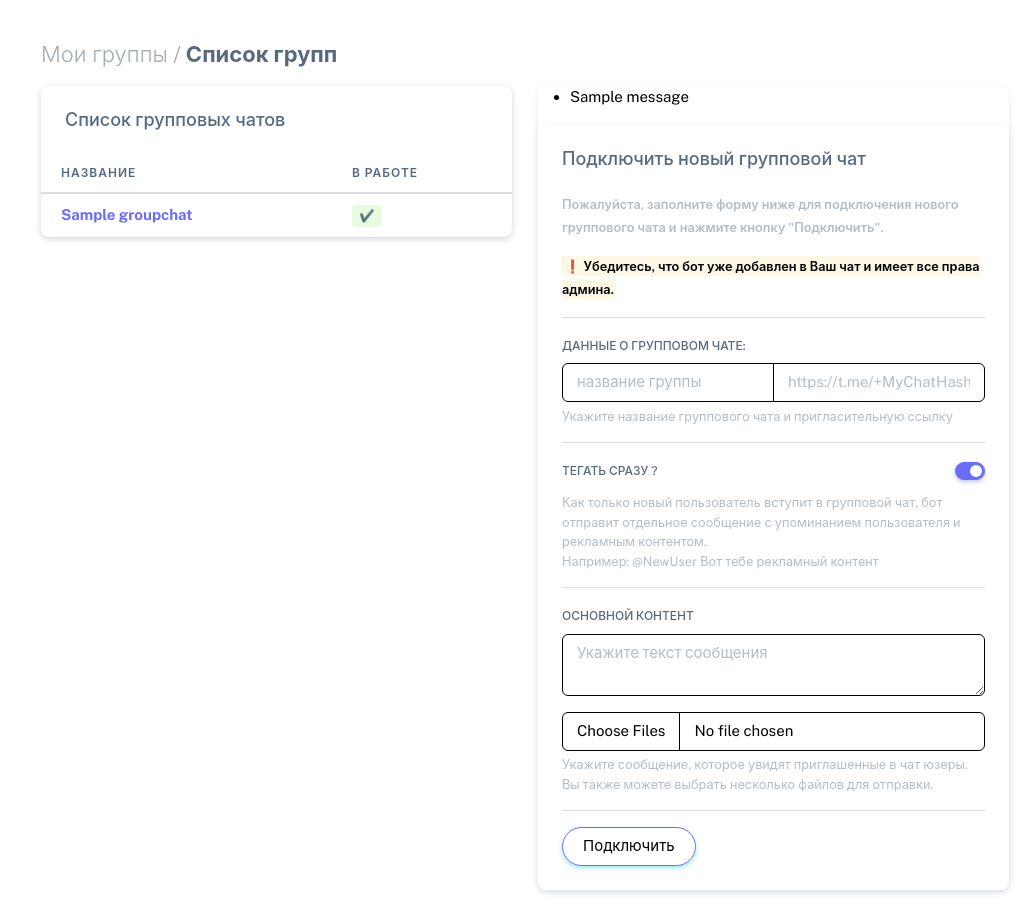
After one commit to DaniilSh23/tag-bot, a Django app: template webapp/templates/webapp/groups_list.html in a window 1280 px wide. The commit adds this page. Shown: the whole page, without its empty margins (245-1280 px from the left). Run offline with Django 5.2, Linux system fonts and the light colour scheme; tables that the repository leaves empty hold one stand-in row (values such as "Sample post"); the template is opened without the code that fills it: values that come from a table or form of the project are taken from there, most other values are stand-ins (such as "Sample title", 1, 10 or a date in 2020); one stand-in notice (Sample message) is shown; parts of the project's set-up code (start-up, migrations or seed data) failed here and were passed over; some libraries are stand-ins or nearby versions.

Commit message:
сделана часть функционала по подключению новых групп

```diff
--- a/tgbot/handlers/main_handlers.py
+++ b/tgbot/handlers/main_handlers.py
@@ -23,6 +23,8 @@ async def start_handler(_, update):
     button_data = (
         ('💲 Мой баланс', f"{BASE_HOST}{reverse(viewname='webapp:balance')}"
                          f"?token={BOT_TOKEN}&tlg_id={update.from_user.id}"),
+        ('🗃 Мои группы', f"{BASE_HOST}{reverse(viewname='webapp:groups')}"
+                         f"?token={BOT_TOKEN}&tlg_id={update.from_user.id}"),
     )
     await update.reply_text(
         text=f'👋 Привет!\n\nЭто бот теггер. Он тегает людей в Ваших групповых чатах.',
--- a/webapp/models.py
+++ b/webapp/models.py
@@ -92,3 +92,37 @@ class Transaction(models.Model):
         ordering = ['-id']
         verbose_name = 'транзакция'
         verbose_name_plural = 'транзакции'
+
+
+class GroupChats(models.Model):
+    """
+    Модель для хранения инфы о подключенных групповых чатах.
+    """
+    bot_user = models.ForeignKey(verbose_name='владелец', to=BotUser, on_delete=models.CASCADE)
+    name = models.CharField(verbose_name='название', max_length=100)
+    link = models.URLField(verbose_name='ссылка')
+    group_tlg_id = models.CharField(verbose_name='TG ID чата', max_length=200, blank=True, null=True)
+    msg_text = models.TextField(verbose_name='текст сообщения')
+    tag_now = models.BooleanField(verbose_name='тегать сразу', default=False)
+    bot_rights_checked = models.BooleanField(verbose_name='права бота проверены', default=False)
+    in_work = models.BooleanField(verbose_name='в работе', default=False)
+    paid_by = models.DateTimeField(verbose_name='оплачена до', auto_now_add=False, auto_now=False, blank=True, null=True)
+    created_at = models.DateTimeField(verbose_name='когда создана', auto_now_add=True)
+
+    class Meta:
+        ordering = ['-id']
+        verbose_name = 'групповой чат'
+        verbose_name_plural = 'групповые чаты'
+
+
+class GroupChatFiles(models.Model):
+    """
+    Файлы для групповых чатов
+    """
+    group_chat = models.ForeignKey(verbose_name='групповой чат', to=GroupChats, on_delete=models.CASCADE)
+    file = models.FileField(verbose_name='файл', upload_to='group_chats')
+
+    class Meta:
+        ordering = ['-id']
+        verbose_name = 'файл для гр.чата'
+        verbose_name_plural = 'файлы для гр.чатов'
--- a/webapp/templates/webapp/check_payment.html
+++ b/webapp/templates/webapp/check_payment.html
@@ -46,7 +46,7 @@
                             <div class="card-body demo-vertical-spacing demo-only-element">
                                 <small class="text-light fw-semibold"><b>Подтвердите</b> или <b>отклоните платёж</b>, нажав соответствующие кнопки. Вы также можете указать какой-либо комментарий. Он будет отправлен пользователю как в случае отклонения платежа, так и в случае подтверждения.</small>
                                 <div class="input-group">
-                                    <textarea name="bill_comment" id="bill_comment" cols="30" rows="5" placeholder="Укажите какой-либо комментарий. Это поле можно оставить пустым."></textarea>
+                                    <textarea class="my-filling-fields" name="bill_comment" id="bill_comment" cols="30" rows="5" placeholder="Укажите какой-либо комментарий. Это поле можно оставить пустым."></textarea>
                                 </div>
                                 <div class="input-group">
                                     <button class="btn rounded-pill btn-info btn-outline-primary my-btn-clr" type="submit" id="confirmPaymentButton">✅ Подтвердить</button>
--- /dev/null
+++ b/webapp/templates/webapp/groups_list.html
@@ -0,0 +1,156 @@
+{% extends 'webapp/base.html' %}
+
+{% block 'title' %}
+    Мои группы
+{% endblock %}
+
+{% block 'body' %}
+<div class="row">
+    <h4 class="fw-bold py-3 mb-1"><span class="text-muted fw-light">Мои группы /</span> Список групп</h4>
+
+    <div class="col-xl-6 my-form-border">
+        <div class="card mb-4 my-form-area">
+            <div class="card my-form-area">
+                <h5 class="card-header">Список групповых чатов</h5>
+                <div class="table-responsive text-nowrap">
+                    <table class="table">
+                        <thead>
+                            <tr>
+                                <th>Название</th>
+                                <th>В работе</th>
+                            </tr>
+                        </thead>
+                        {% for i_group in groups %}
+                            <tbody class="table-border-bottom-0">
+                                <tr>
+                                    <td>
+                                        <a href="{% url 'webapp:group_detail' group_id=i_group.id%}"><i class="fab fa-angular fa-lg text-danger me-0"></i><strong>{{ i_group.name }}</strong></a>
+                                    </td>
+                                    <td>
+                                        {% if i_group.in_work %}
+                                            <span class="badge bg-label-success me-0">✔️</span>
+                                        {% else %}
+                                            <span class="badge bg-label-danger me-0">✖️</span>
+                                        {% endif %}
+                                    </td>
+                                </tr>
+                            </tbody>
+                        {% empty %}
+                            <div class="divider divider-info divider-dotted">
+                                <div class="divider-text">
+                                    <p class="text-muted mb-0">🤷‍♂️ Пока что групп нет...</p>
+                                </div>
+                            </div>
+                        {% endfor %}
+                    </table>
+                </div>
+              </div>
+        </div>
+    </div>
+
+    <div class="col-xl-6 my-form-border">
+        <div class="card mb-1 my-form-area">
+            <form id="interestsForm" action="{% url 'webapp:sec_pay_step' %}" method="post" enctype="multipart/form-data">
+                {% csrf_token %}
+
+                {% if messages %}
+                    <ul class="messages">
+                        {% for message in messages %}
+                            <li{% if message.tags %} class="{{ message.tags }}"{% endif %}>{{ message }}</li>
+                        {% endfor %}
+                    </ul>
+                {% endif %}
+
+                <input type="hidden" name="bill_hash" value="{{ bill_hash }}">
+                <div class="row">
+                    <div class="col-12">
+                        <div class="card">
+                            <h5 class="card-header">Подключить новый групповой чат</h5>
+                            <div class="card-body demo-vertical-spacing demo-only-element">
+                                <small class="text-light fw-semibold">Пожалуйста, заполните форму ниже для подключения нового группового чата и нажмите кнопку "Подключить".</small>
+                                <p><small class="text-light fw-semibold"><mark>❗️ Убедитесь, что бот уже добавлен в Ваш чат и имеет все права админа.</mark></small></p>
+
+                                <hr>
+
+                                <div class="mb-3">
+                                    <label class="form-label" for="group_chat_data">
+                                        Данные о групповом чате:
+                                    </label>
+                                    <div class="input-group" id="group_chat_data">
+                                        <input type="text" name="group_name" class="form-control my-filling-fields" placeholder="название группы" aria-label="название группы" required>
+                                        <input type="url" name="group_link" class="form-control my-filling-fields" placeholder="https://t.me/+MyChatHash123" aria-label="ссылка на группу" required>
+                                    </div>
+                                    <div class="form-text">Укажите название группового чата и пригласительную ссылку</div>
+                                </div>
+
+                                <hr>
+
+                                <div class="flex-grow-1 row">
+                                    <div class="col-9 mb-sm-0 mb-0">
+                                        <label class="form-label" for="tag_now">
+                                            Тегать сразу ?
+                                        </label>
+                                    </div>
+                                    <div class="col-3 text-end">
+                                        <div class="form-check form-switch">
+                                            <input name="tag_now" id="tag_now" class="form-check-input float-end" type="checkbox" role="switch" checked>
+                                        </div>
+                                    </div>
+                                    <div class="col-auto form-text">
+                                        Как только новый пользователь вступит в групповой чат, бот отправит отдельное сообщение с упоминанием пользователя и рекламным контентом.<br>Например: @NewUser Вот тебе рекламный контент
+                                    </div>
+                                </div>
+
+                                <hr>
+
+                                <div class="mb-3">
+                                    <label class="form-label" for="main_content">
+                                        Основной контент
+                                    </label>
+                                    <div class="input-group input-group-merge" id="main_content">
+                                        <textarea class="form-control my-filling-fields" aria-label="With textarea" placeholder="Укажите текст сообщения" required></textarea>
+                                    </div>
+                                </div>
+                                <div class="mb-3">
+                                    <input type="file" name="group_chat_file" class="form-control my-filling-fields" aria-describedby="inputGroupFileAddon04" aria-label="Upload" multiple>
+                                    <div class="col-auto form-text">
+                                        Укажите сообщение, которое увидят приглашенные в чат юзеры. Вы также можете выбрать несколько файлов для отправки.
+                                    </div>
+                                </div>
+
+                                <hr>
+
+                                <div class="mb-3">
+                                    <div class="input-group">
+                                        <button class="btn rounded-pill btn-info btn-outline-primary my-btn-clr" type="submit" id="inputFileButton">Подключить</button>
+                                    </div>
+                                </div>
+                            </div>
+                        </div>
+                    </div>
+                </div>
+            </form>
+        </div>
+    </div>
+</div>
+
+<!-- скрипт для работы с данными от телеги-->
+<script>
+  var tgObject = window.Telegram.WebApp;
+  tgObject.enableClosingConfirmation()  // предупреждение при закрытии WebApp
+</script>
+
+<!--скрипт для отключения кнопки отправки формы при клике по ней-->
+<script>
+  let inputFileButton = document.getElementById('inputFileButton'); // Берем кнопку
+  let applicationForm = document.getElementById('interestsForm'); // Берем форму
+  let inputFileField = document.getElementById('inputGroupFile04'); // Берем input для файла
+  inputFileButton.addEventListener('click', function() {
+      inputFileButton.setAttribute("disabled", "disabled");     // Отключаем кнопку
+      // inputFileField.setAttribute("type", "hidden");  // Отключаем input для файла
+      inputFileButton.textContent = '⌛️ Отправляю файл...';     // Меняем текст кнопки
+      applicationForm.submit();     // Швыряем форму на бэк
+  });
+</script>
+
+{% endblock %}
--- a/webapp/templates/webapp/sec_pay_step.html
+++ b/webapp/templates/webapp/sec_pay_step.html
@@ -43,7 +43,9 @@
                             <div class="card-body demo-vertical-spacing demo-only-element">
                                 <small class="text-light fw-semibold">Пожалуйста, прикрепите скриншот или чек для подтверждения платежа и нажмите кнопку "Отправить"</small>
                                 <div class="input-group">
-                                    <input type="file" name="bill_file" class="form-control" id="inputGroupFile04" aria-describedby="inputGroupFileAddon04" aria-label="Upload">
+                                    <input type="file" name="bill_file" class="form-control my-filling-fields" id="inputGroupFile04" aria-describedby="inputGroupFileAddon04" aria-label="Upload">
+                                </div>
+                                <div class="input-group">
                                     <button class="btn rounded-pill btn-info btn-outline-primary my-btn-clr" type="submit" id="inputFileButton">Отправить</button>
                                 </div>
                             </div>
--- a/webapp/urls.py
+++ b/webapp/urls.py
@@ -1,14 +1,19 @@
 from django.urls import path
 from django.conf.urls.static import static
 from tag_bot import settings
-from webapp.views import BalanceView, sec_pay_step, CheckPayment
+from webapp.views import BalanceView, sec_pay_step, CheckPayment, GroupsView, GroupDetailView
 
 app_name = 'webapp'
 
 urlpatterns = [
+    # Урлы для баланса и платежей
     path('balance/', BalanceView.as_view(), name='balance'),
     path('sec_pay_step/', sec_pay_step, name='sec_pay_step'),
     path('check_payment/', CheckPayment.as_view(), name='check_payment'),
+
+    # Урлы для групповых чатов
+    path('groups/', GroupsView.as_view(), name='groups'),
+    path('group_detail/<int:group_id>', GroupDetailView.as_view(), name='group_detail'),
 ]
 
 # Определяем путь к статике и медиа, когда дебаг включен
```
Also changed, not shown: webapp/admin.py (+34 -1 lines), webapp/services/groups_services.py (added, +27 -0 lines), webapp/views.py (+35 -0 lines), webapp/migrations/0007_groupchats.py (added), webapp/migrations/0008_groupchats_bot_user.py (added), webapp/migrations/0009_groupchatfiles.py (added), webapp/migrations/0010_alter_groupchatfiles_options.py (added), webapp/migrations/0011_alter_groupchatfiles_options.py (added), webapp/migrations/0012_alter_groupchats_group_tlg_id.py (added).
